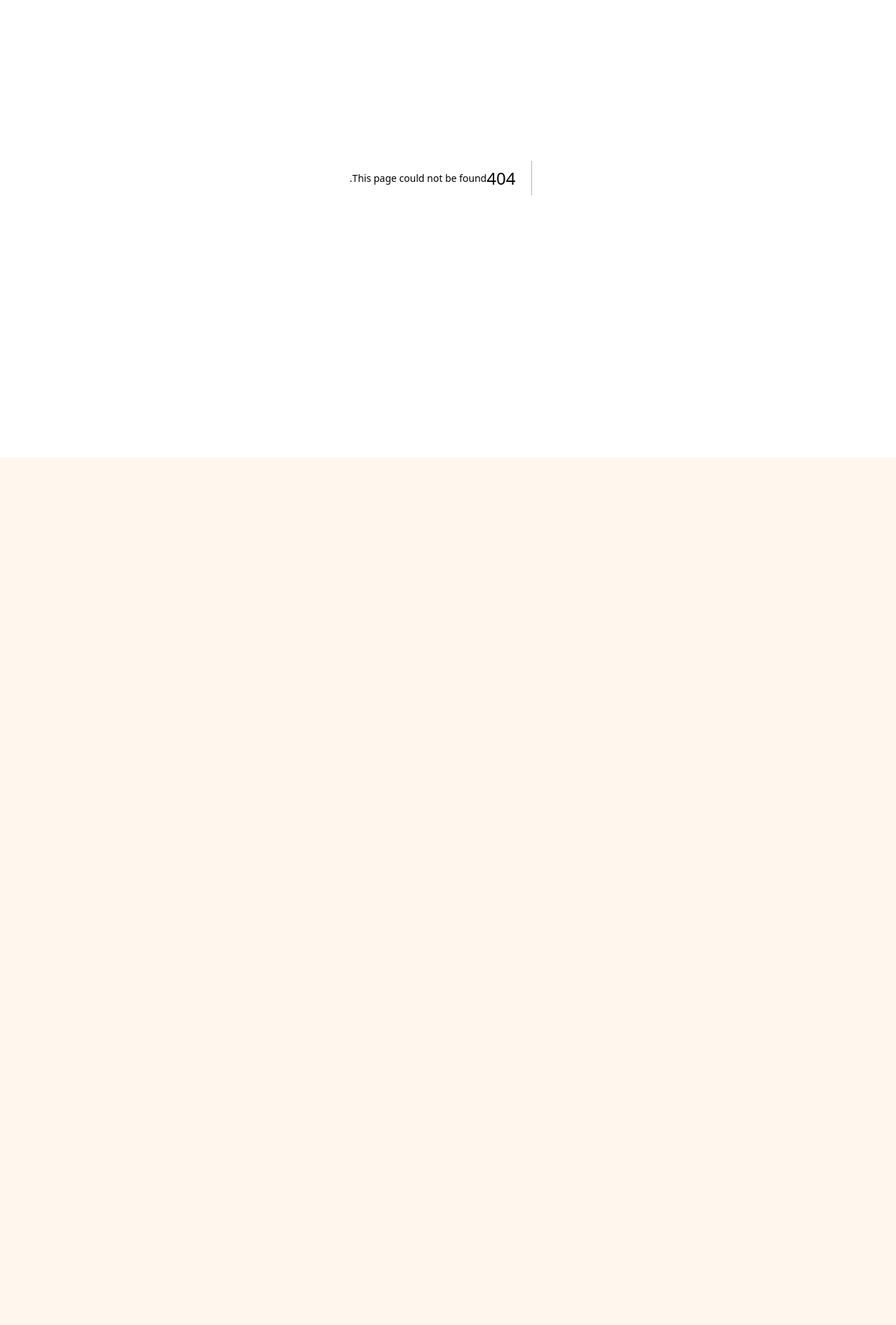
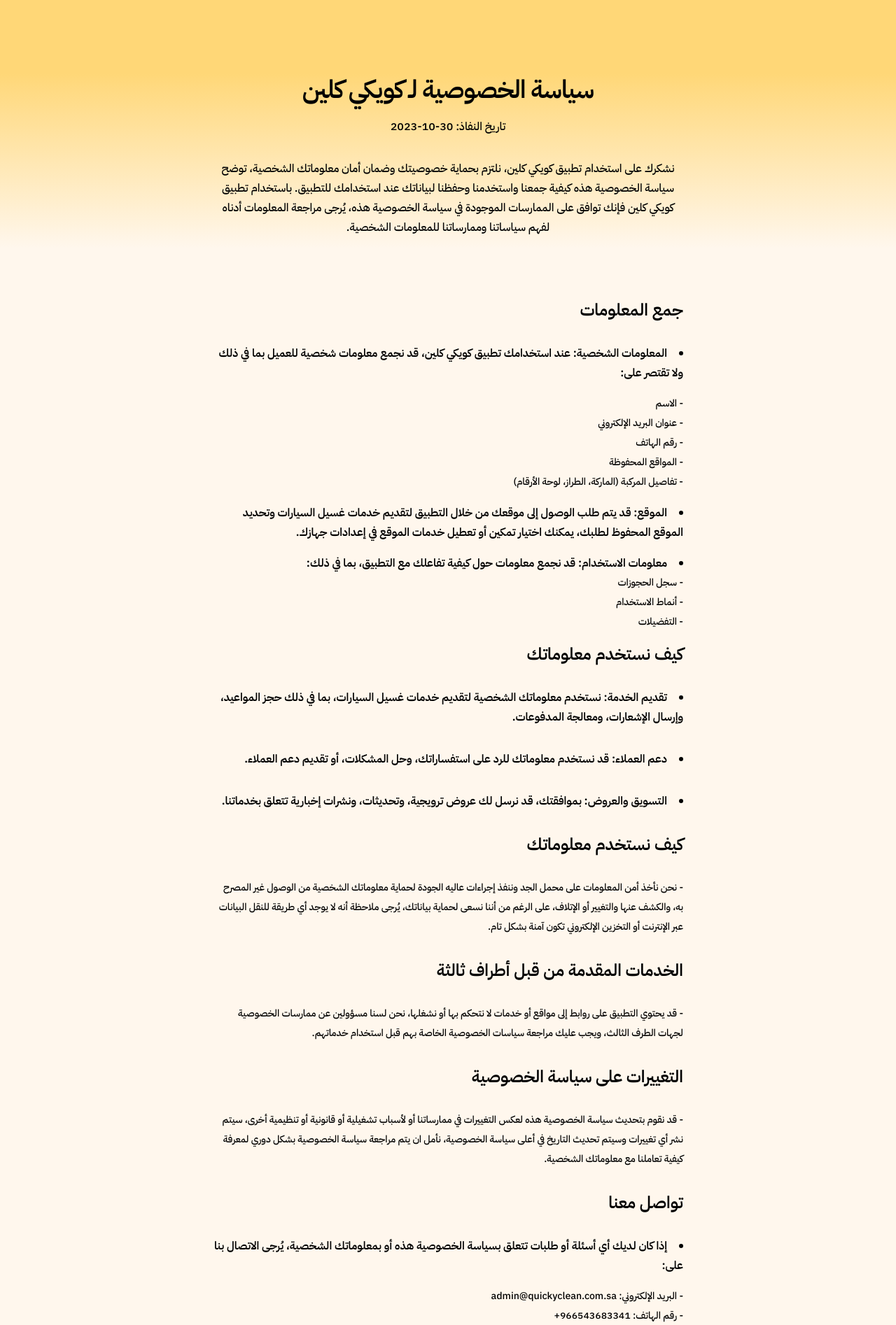
Before and after one commit to AhmedMohamed040/quicky-clean-landing-page, a Next.js app: page /privacy in a window 1280 px wide. Before the commit this address had no page. Shown: the part 146-2040 px from the top of the page at 70% size. Before the commit the page ends 800 px from the top, so only its background shows below. Built offline with nearby package versions, Linux system fonts and the light colour scheme.

Commit message:
privacy-policy-page

```diff
--- a/components/footer.js
+++ b/components/footer.js
@@ -19,7 +19,14 @@
         <div className=" pt-14 gap-5  sm:gap-0 grid grid-cols-1 md:grid-cols-3 text-center w-full">
 
           <div className="grid gap-5 justify-items-center md:justify-items-start text-center md:text-right ">
+
             <Logo  width={'125'}  />
+            <h3  className="text-lg	cursor-pointer hover:text-gray-500 font-bold  p-0 m-0 text-gray-800 lg:leading-tight md:text-xl ">
+              <Link href="/privacy">
+
+              سياسة الخصوصية
+              </Link>
+            </h3>
             <p className="text-sm hidden md:block   text-gray-500 font-semibold line-clamp-6  max-w-[300px] break-words	">
               لإننا نهتم براحتك وأمان سيارتك.، قُمنا بتطوير نظام آمن وموثوق
               للتحقق من خلفيات فريقنا، حتى تكون على ثقة تامة في اختيارنا للعناية
@@ -50,7 +57,9 @@
 
           <div className="grid gap-5 justify-items-center justify-center   md:justify-items-start text-center md:text-right ">
             <h2 className="text-lg	 font-bold  p-0 m-0 text-gray-800 lg:leading-tight md:text-xl ">
+            <Link className="flex items-center justify-center" href={'/privacy'} passHref={true}>
               الدعم والمساعدة
+              </Link>
             </h2>
 
               <Link className="flex items-center justify-center" href="https://web.whatsapp.com/" target="_blank" >
--- a/components/hero.js
+++ b/components/hero.js
@@ -13,12 +13,14 @@
       <Container className="flex flex-wrap  pb-0">
         <div className="flex flex-col gap-10 pt-14 items-center text-black	 justify-center w-full lg:w-2/2">
           <div class="grid grid-cols-1 mb-5 md:mb-14  px-8 relative">
-            <Logo />
+            <Link href="/">
+              <Logo />
+            </Link>
           </div>
           <div class="grid grid-cols-1  px-8 relative text-center	">
             <h1 className="max-w-3xl mt-3 text-2xl  sm:text-3xl font-bold leading-snug tracking-tight text-black lg:leading-tight md:text-4xl ">
-            إحجز الأن، واجعل سيارتك تتألق!
-                        </h1>
+              إحجز الأن، واجعل سيارتك تتألق!
+            </h1>
             <h5 className="max-w-2xl leading-7 py-2 md:py-4  text-sm lg:leading-7 xl:leading-7  text-black  md:text-sm xl:text-md ">
               إستمتع بتجربة غسيل سيارات فريدة, عناية سيارتك سهلة
               <br className="sm:none"></br>ومريحة مع باقات تلبي احتياجاتك.
@@ -27,7 +29,7 @@
           <div class=" gap-4 relative text-center	 flex sm:flex-row flex-col  items-center">
             <Link href="/" className="font-bold ">
               <span style={{}}>
-                <GooglePlayIcon style={{backgroundColor: 'red'}}/>
+                <GooglePlayIcon style={{ backgroundColor: "red" }} />
               </span>
             </Link>
             <Link href="/" className=" font-bold ">
--- a/pages/index.js
+++ b/pages/index.js
@@ -29,7 +29,7 @@
 <link href="https://fonts.googleapis.com/css2?family=IBM+Plex+Sans+Arabic:wght@300;500;600&display=swap" rel="stylesheet" />
         <meta
           name="description"
-          content="Symlink is a creative agency specializing in web, branding and digital marketing."
+          content="Quick Clean is a creative agency specializing in web, branding and digital marketing."
         />
         <link rel="icon" href="/logo.svg" />
       </Head>
--- /dev/null
+++ b/pages/privacy/index.js
@@ -0,0 +1,160 @@
+import Head from "next/head";
+import Faq from "../../components/faq";
+import Link from "next/link";
+
+import Logo from "../../css/svg/logo";
+import Footer from "../../components/footer";
+const Home = () => {
+  return (
+    <>
+      <Head>
+        <title>Privacy</title>
+        <meta name="viewport" content="width=device-width, initial-scale=1.0" />
+        <meta name="viewport" content="width=device-width, initial-scale=1.0" />
+
+        <link rel="preconnect" href="https://fonts.googleapis.com" />
+        <link rel="preconnect" href="https://fonts.gstatic.com" crossorigin />
+        <link
+          href="https://fonts.googleapis.com/css2?family=IBM+Plex+Sans+Arabic:wght@300;500;600&display=swap"
+          rel="stylesheet"
+        />
+
+        <link rel="icon" href="/logo.svg" />
+      </Head>
+      <div className="bg-gradient-to-b  from-[#FFD777] via-[#FFD777] to-orange-50">
+        <div className="flex flex-col gap-10 pt-14 items-center text-black	 justify-end w-full lg:w-2/2">
+          <div class="grid grid-cols-1 mb-5 md:mb-14  px-8 relative">
+          <Link href="/">
+              <Logo />
+            </Link>
+          </div>
+          <div class="grid grid-cols-1  px-8 relative text-center	">
+            <h1 className="max-w-3xl mt-3 text-2xl  sm:text-3xl font-bold leading-snug tracking-tight text-black lg:leading-tight md:text-4xl ">
+              سياسة الخصوصية لـ كويكي كلين
+            </h1>
+            <h5 className="max-w-2xl leading-7 py-2 md:py-4  text-md lg:leading-7 xl:leading-7  text-black  md:text-md xl:text-md ">
+              تاريخ النفاذ: 30-10-2023
+            </h5>
+            <h5 className="max-w-2xl leading-7 py-2 md:py-4  text-md md:leading-7 xl:leading-7  text-black  md:text-md xl:text-md ">
+              نشكرك على استخدام تطبيق كويكي كلين، نلتزم بحماية خصوصيتك وضمان
+              أمان معلوماتك الشخصية، توضح سياسة الخصوصية هذه كيفية جمعنا
+              واستخدمنا وحفظنا لبياناتك عند استخدامك للتطبيق. باستخدام تطبيق
+              كويكي كلين فإنك توافق على الممارسات الموجودة في سياسة الخصوصية
+              هذه، يُرجى مراجعة المعلومات أدناه لفهم سياساتنا وممارساتنا
+              للمعلومات الشخصية.{" "}
+            </h5>
+          </div>
+        </div>
+      </div>
+      <div className="flex flex-col items-center">
+
+      <div className="max-w-4xl text-right px-8 md:px-28 pt-14  ">
+        <div>
+          <h4 className=" font-bold leading-7 py-2 md:py-4  text-lg   text-black  md:text-2xl xl:text-2xl ">
+            جمع المعلومات
+          </h4>
+          <li className=" list-disc   leading-7  font-semibold  py-2 md:py-4  text-md   text-black  ">
+            المعلومات الشخصية: عند استخدامك تطبيق كويكي كلين، قد نجمع معلومات
+            شخصية للعميل بما في ذلك ولا تقتصر على:
+          </li>
+          <h5 className="  leading-7     text-sm   text-black  ">- الاسم</h5>
+          <h5 className="  leading-7     text-sm   text-black  ">
+            - عنوان البريد الإلكتروني
+          </h5>
+          <h5 className="  leading-7     text-sm   text-black  ">
+            - رقم الهاتف
+          </h5>
+          <h5 className="  leading-7     text-sm   text-black  ">
+            - المواقع المحفوظة
+          </h5>
+          <h5 className="  leading-7     text-sm   text-black  ">
+            - تفاصيل المركبة (الماركة، الطراز، لوحة الأرقام)
+          </h5>
+        </div>
+        <div>
+          <li className="  list-disc  leading-7  font-semibold  py-2 md:py-4  text-md   text-black  ">
+            الموقع: قد يتم طلب الوصول إلى موقعك من خلال التطبيق لتقديم خدمات
+            غسيل السيارات وتحديد الموقع المحفوظ لطلبك، يمكنك اختيار تمكين أو
+            تعطيل خدمات الموقع في إعدادات جهازك.
+          </li>
+        </div>
+        <div>
+          <li className="  list-disc  leading-7  font-semibold   text-md   text-black  ">
+            معلومات الاستخدام: قد نجمع معلومات حول كيفية تفاعلك مع التطبيق، بما
+            في ذلك:
+          </li>
+          <h5 className="  leading-7     text-sm   text-black  ">
+            - سجل الحجوزات
+          </h5>
+          <h5 className="  leading-7     text-sm   text-black  ">
+            - أنماط الاستخدام
+          </h5>
+          <h5 className="  leading-7     text-sm   text-black  ">
+            - التفضيلات
+          </h5>
+        </div>
+        <div>
+          <h4 className=" font-bold leading-7 py-2 md:py-4  text-lg   text-black  md:text-2xl xl:text-2xl ">
+          كيف نستخدم معلوماتك
+          </h4>
+          <li className=" list-disc   leading-7  font-semibold  py-2 md:py-4  text-md   text-black  ">
+          تقديم الخدمة: نستخدم معلوماتك الشخصية لتقديم خدمات غسيل السيارات، بما في ذلك حجز المواعيد، وإرسال الإشعارات، ومعالجة المدفوعات.
+          </li>
+          <li className=" list-disc   leading-7  font-semibold  py-2 md:py-4  text-md   text-black  ">
+          دعم العملاء: قد نستخدم معلوماتك للرد على استفساراتك، وحل المشكلات، أو تقديم دعم العملاء.
+          </li>
+          <li className=" list-disc   leading-7  font-semibold  py-2 md:py-4  text-md   text-black  ">
+          التسويق والعروض: بموافقتك، قد نرسل لك عروض ترويجية، وتحديثات، ونشرات إخبارية تتعلق بخدماتنا.
+          </li>
+
+        </div>
+        <div>
+          <h4 className=" font-bold leading-7 py-2 md:py-4  text-lg   text-black  md:text-2xl xl:text-2xl ">
+          كيف نستخدم معلوماتك
+          </h4>
+          <h5 className="  leading-7  py-2 md:py-4   text-sm   text-black  ">
+            - نحن نأخذ أمن المعلومات على محمل الجد وننفذ إجراءات عاليه الجودة لحماية معلوماتك الشخصية من الوصول غير المصرح به، والكشف عنها والتغيير أو الإتلاف، على الرغم من أننا نسعى لحماية بياناتك، يُرجى ملاحظة أنه لا يوجد أي طريقة للنقل البيانات عبر الإنترنت أو التخزين الإلكتروني تكون آمنة بشكل تام.
+          </h5>
+
+        </div>
+        <div>
+          <h4 className=" font-bold leading-7 py-2 md:py-4  text-lg   text-black  md:text-2xl xl:text-2xl ">
+          الخدمات المقدمة من قبل أطراف ثالثة
+          </h4>
+          <h5 className="  leading-7   py-2 md:py-4  text-sm   text-black  ">
+            - قد يحتوي التطبيق على روابط إلى مواقع أو خدمات لا نتحكم بها أو نشغلها، نحن لسنا مسؤولين عن ممارسات الخصوصية لجهات الطرف الثالث، ويجب عليك مراجعة سياسات الخصوصية الخاصة بهم قبل استخدام خدماتهم.
+          </h5>
+
+        </div>
+        <div>
+          <h4 className=" font-bold leading-7 py-2 md:py-4  text-lg   text-black  md:text-2xl xl:text-2xl ">
+          التغييرات على سياسة الخصوصية
+          </h4>
+          <h5 className="  leading-7  py-2 md:py-4   text-sm   text-black  ">
+            - قد نقوم بتحديث سياسة الخصوصية هذه لعكس التغييرات في ممارساتنا أو لأسباب تشغيلية أو قانونية أو تنظيمية أخرى، سيتم نشر أي تغييرات وسيتم تحديث التاريخ في أعلى سياسة الخصوصية، نأمل ان يتم مراجعة سياسة الخصوصية بشكل دوري لمعرفة كيفية تعاملنا مع معلوماتك الشخصية.
+          </h5>
+
+        </div>
+        <div>
+          <h4 className=" font-bold leading-7 py-2 md:py-4  text-lg   text-black  md:text-2xl xl:text-2xl ">
+          تواصل معنا
+          </h4>
+          <li className="  list-disc py-2 md:py-4 leading-7  font-semibold   text-md   text-black  ">
+          إذا كان لديك أي أسئلة أو طلبات تتعلق بسياسة الخصوصية هذه أو بمعلوماتك الشخصية، يُرجى الاتصال بنا على:
+          </li>
+          <h5 className="  leading-7     text-sm   text-black  ">
+            - البريد الإلكتروني:  admin@quickyclean.com.sa
+          </h5>
+          <h5 className="  leading-7     text-sm   text-black  ">
+            - رقم الهاتف: 966543683341+
+          </h5>
+
+
+        </div>
+      </div>
+      </div>
+      <Footer />
+    </>
+  );
+};
+export default Home;
```
